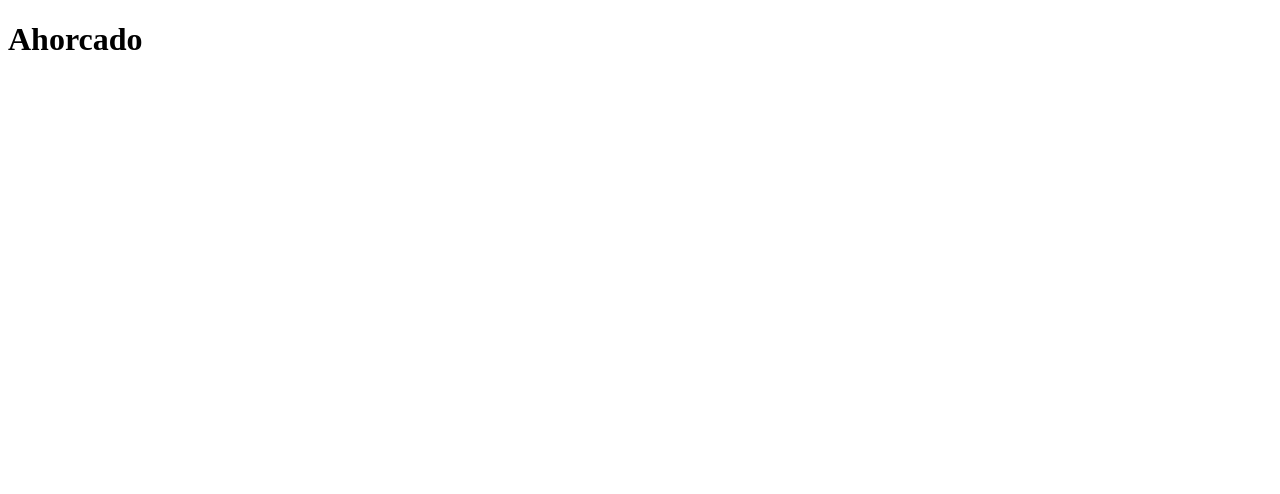
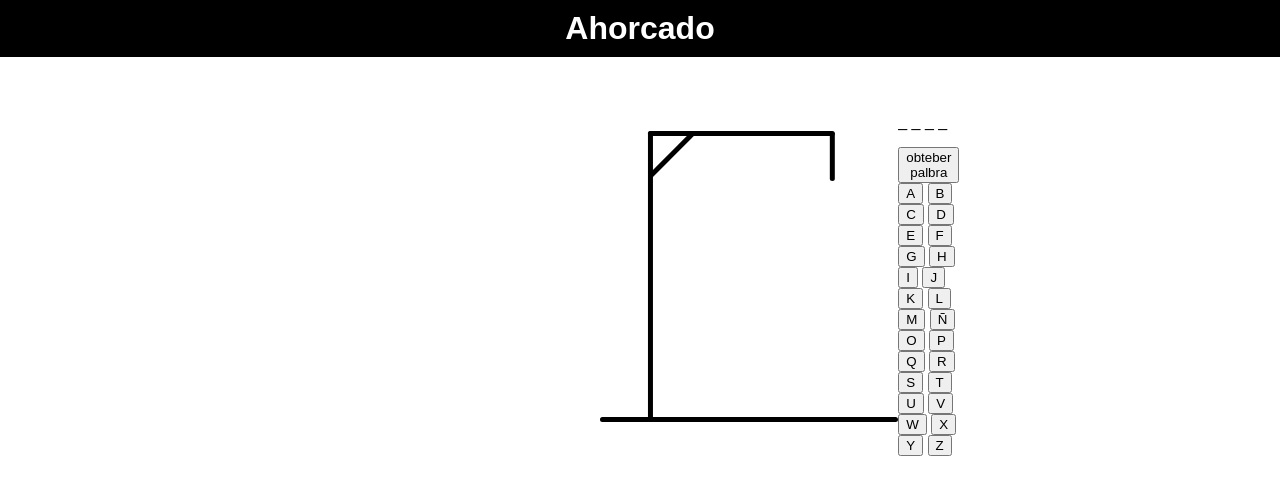
Before and after one commit to meliza021/ahorcadoo, a plain HTML site: page index.html in a window 1280 px wide. Drawn offline with Linux system fonts and the light colour scheme.

Commit message:
feat: :art: se estan creando los botones

```diff
--- /dev/null
+++ b/estilos.css
@@ -0,0 +1,28 @@
+body{
+    margin: 0;
+    background-color: url(img/images.jpeg) no-repeat center;
+    background-size: cover;
+    font-family:'Carter+One',Arial,Helvetica,sans-serif;
+
+}
+
+header{
+    background: black;
+    padding: 10px;
+    margin-bottom: 20px;
+    text-align: center;
+}
+
+h1{
+    margin: 0;
+    color: white;
+}
+main{
+    width: 80px;
+    margin:auto;
+    padding: 20px;
+    background: rgba(255,255,255,.7);
+    display: flex;
+}
+.imagen{
+    width: 200px;
--- a/index.html
+++ b/index.html
@@ -8,14 +8,53 @@
     <link rel="preconnect" href="https://fonts.gstatic.com" crossorigin />
     <link href="https://fonts.googleapis.com/css2?family=Carter+One&display=swap"
     rel="stylesheet" />
+    <link rel="stylesheet" href="./estilos.css" type="application/atom+xml" title="Atom">
     <title>Ahorcado</title>
+    <link rel="stylesheet" href="estilos.css">
 </head>
 <body>
     <header>
     <h1>Ahorcado</h1>
     </header>
     <main>
-        <img src="" alt="">
+        <img id="imagen" src="img/hangman-0.svg" alt="palito">
+        <div>
+            <p id="palabra_a_adivinar">
+                <span>_</span>
+                <span>_</span>
+                <span>_</span>
+                <span>_</span>
+            </p>
+            <button id="jugar"> obteber palbra</button>
+            <div>
+                <button>A</button>
+                <button>B</button>
+                <button>C</button>
+                <button>D</button>
+                <button>E</button>
+                <button>F</button>
+                <button>G</button>
+                <button>H</button>
+                <button>I</button>
+                <button>J</button>
+                <button>K</button>
+                <button>L</button>
+                <button>M</button>
+                <button>Ñ</button>
+                <button>O</button>
+                <button>P</button>
+                <button>Q</button>
+                <button>R</button>
+                <button>S</button>
+                <button>T</button>
+                <button>U</button>
+                <button>V</button>
+                <button>W</button>
+                <button>X</button>
+                <button>Y</button>
+                <button>Z</button>
+            </div>
+        </div>
     </main>
 </body>
 </html>
```
Also changed, not shown: img/hangman-0.svg (renamed from images/hangman-0.svg), img/hangman-1.svg (renamed from images/hangman-1.svg), img/hangman-2.svg (renamed from images/hangman-2.svg), img/hangman-3.svg (renamed from images/hangman-3.svg), img/hangman-4.svg (renamed from images/hangman-4.svg), img/hangman-5.svg (renamed from images/hangman-5.svg), img/hangman-6.svg (renamed from images/hangman-6.svg), img/images.jpeg (added), img/lost.gif (renamed from images/lost.gif), img/victory.gif (renamed from images/victory.gif).
